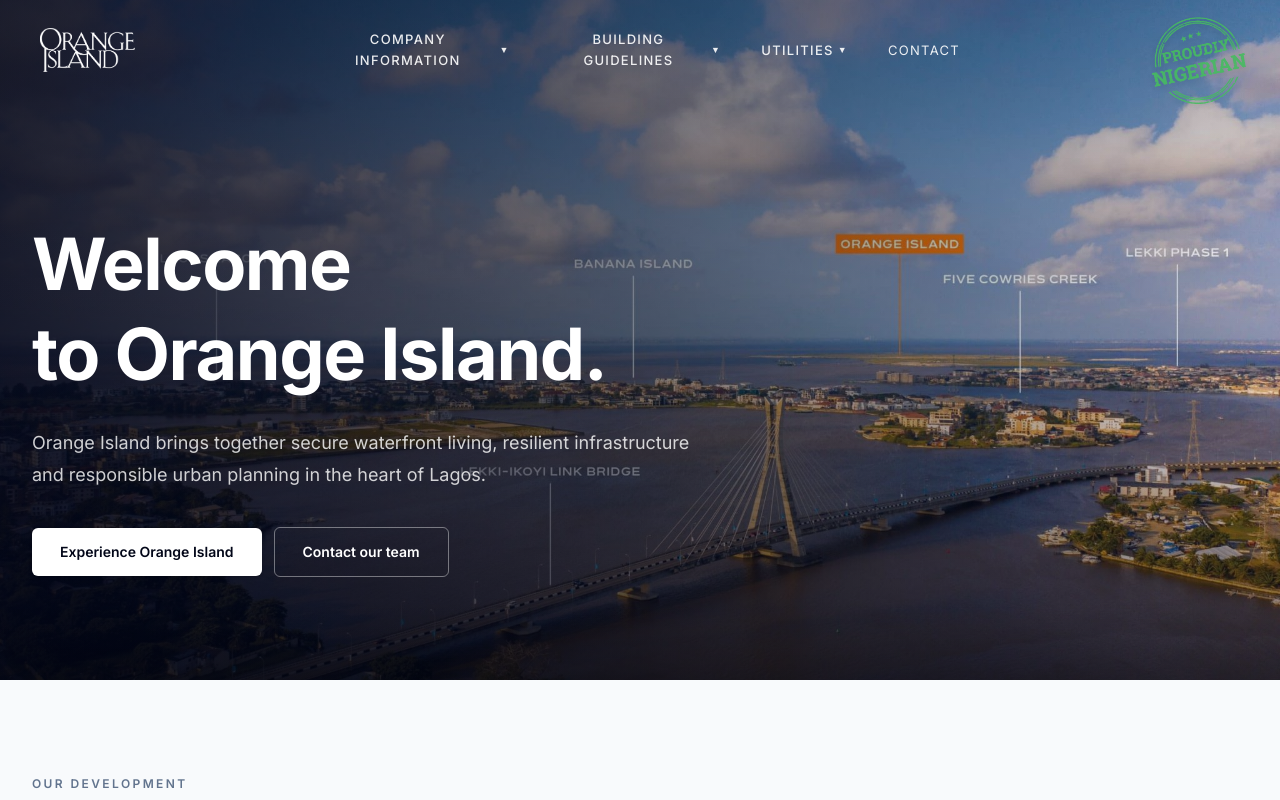
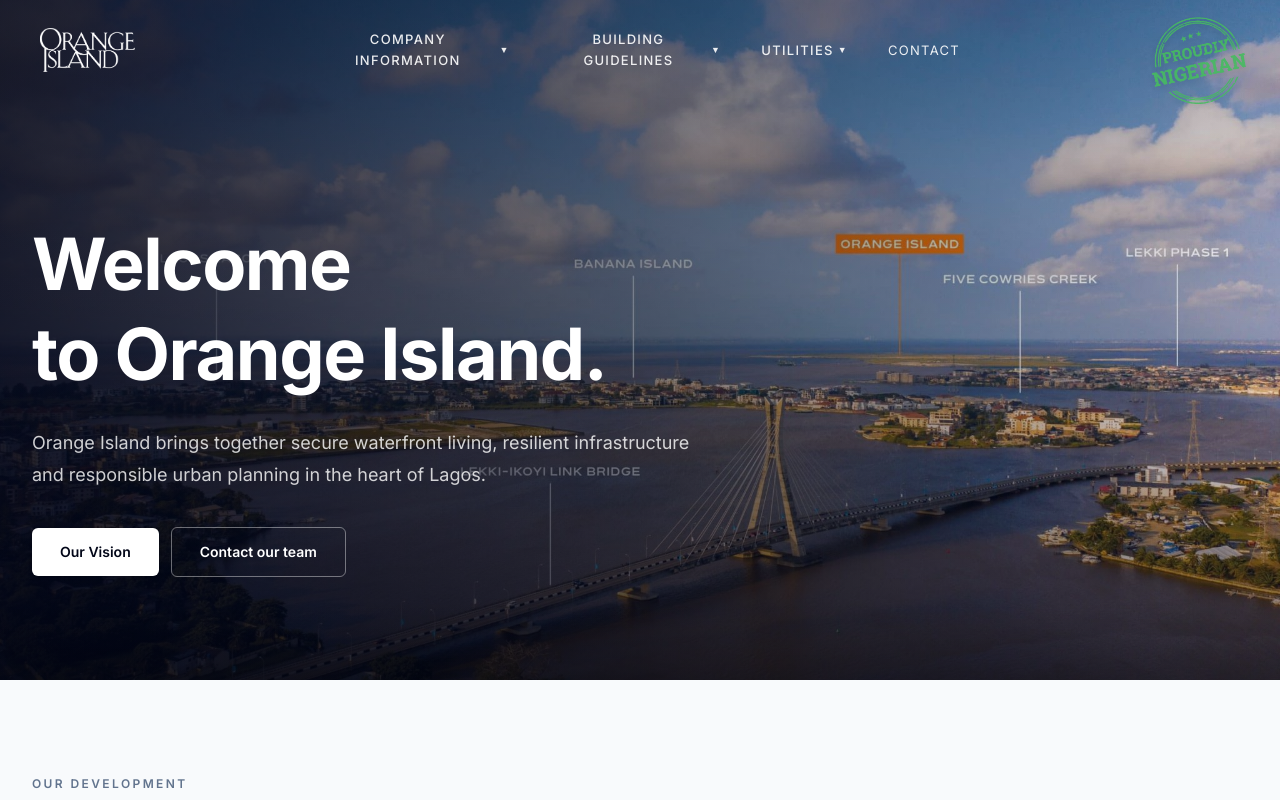
Before and after one commit to oseghale5432/oidc-website, a Next.js app: page / in a window 1280 px wide. Shown: the top 800 px of the page. Built offline with nearby package versions, Linux system fonts and the light colour scheme.

Commit message:
our vision

```diff
--- a/app/page.tsx
+++ b/app/page.tsx
@@ -56,7 +56,7 @@ export default async function Home() {
                 href="/about"
                 className="inline-flex items-center justify-center rounded-md bg-white px-7 py-3.5 text-sm font-semibold text-slate-950 transition hover:bg-slate-100 shadow-sm"
               >
-                Experience Orange Island
+                Our Vision
               </Link>
               <Link
                 href="/contact"
```
